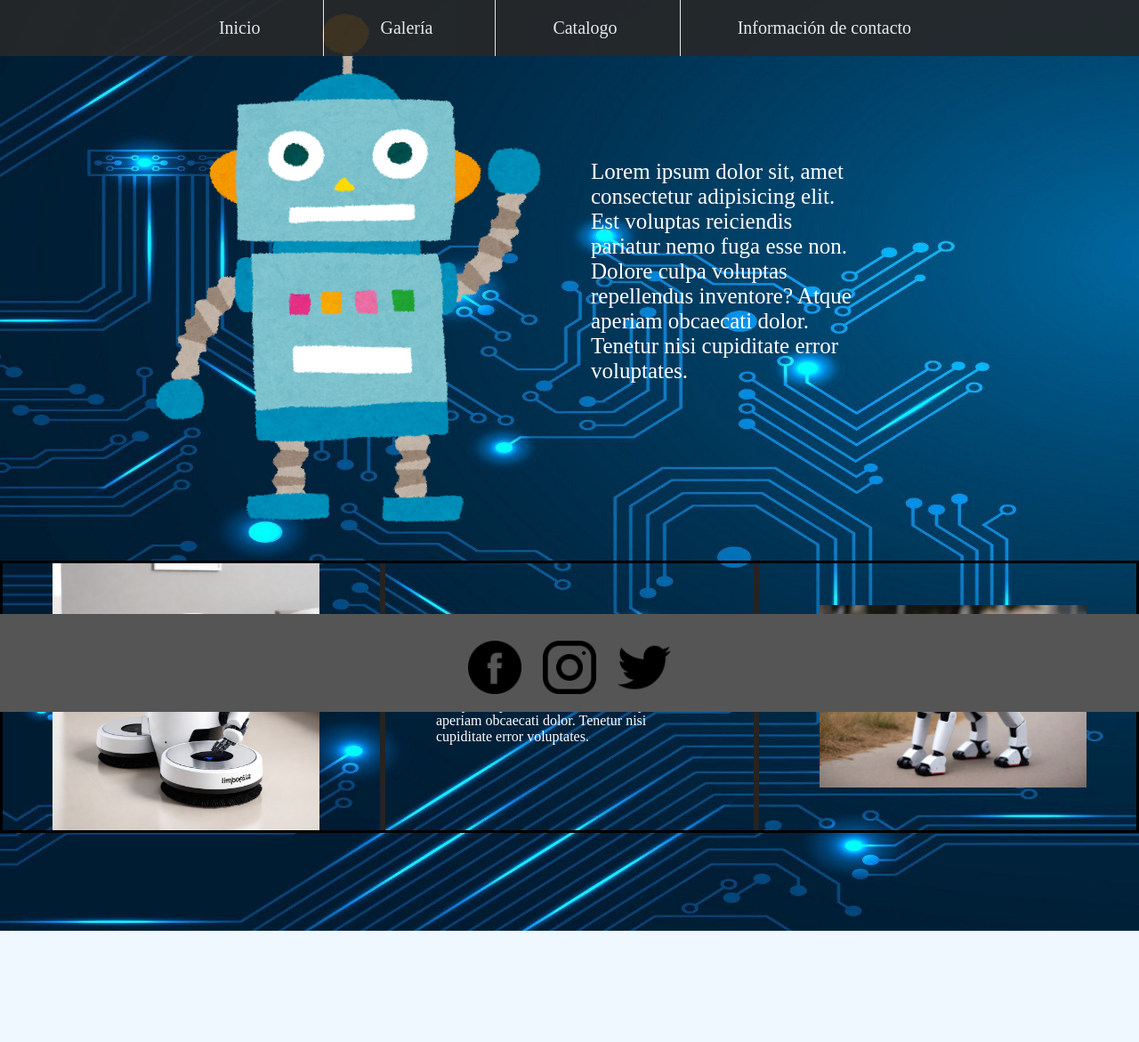
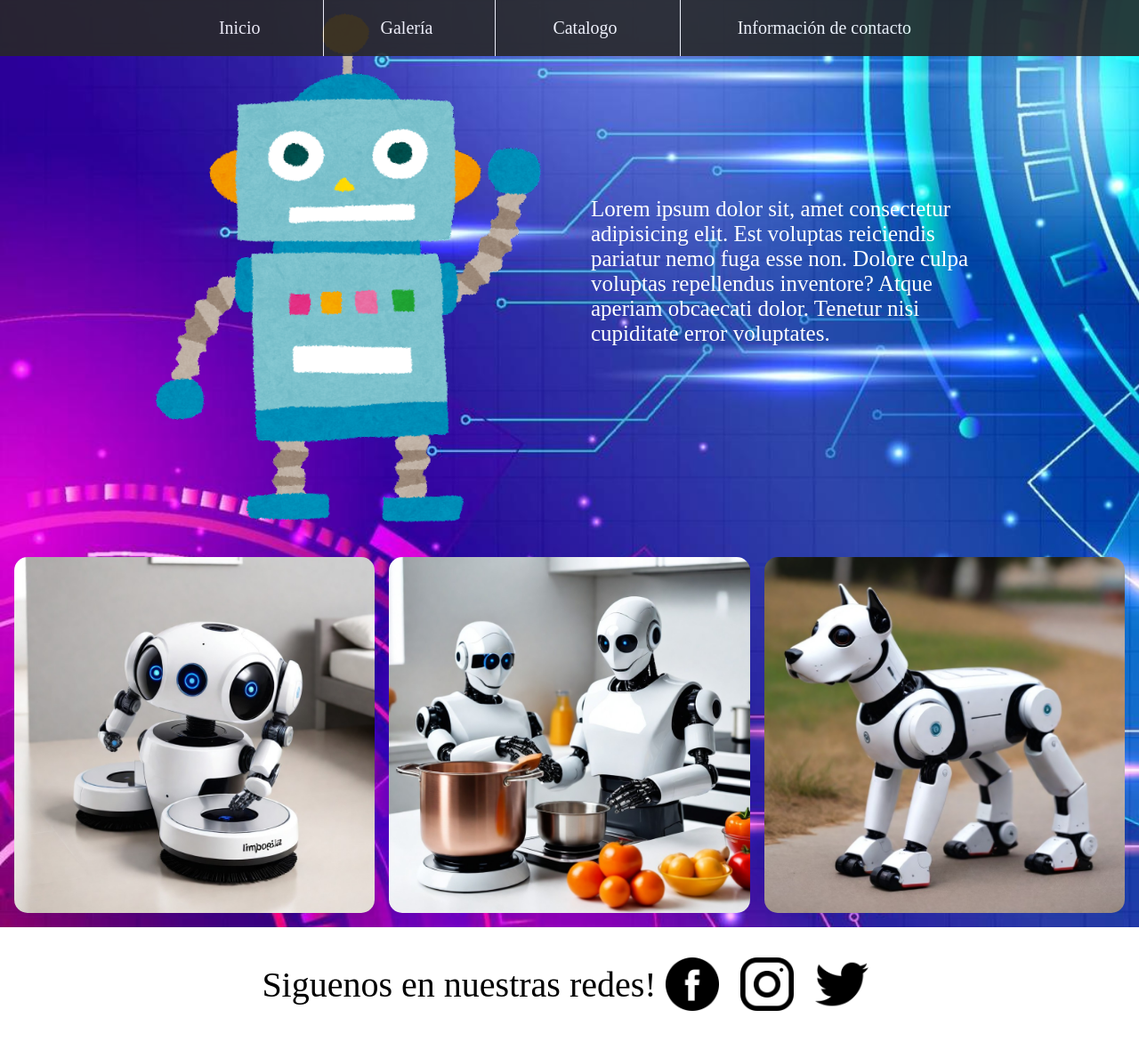
Before and after one commit to Tokipy/Proyecto-Grupal-Codo, a plain HTML site: page index.html in a window 1280 px wide. Shown: the whole page at 89% size. Before the commit the page ends 1046 px from the top, so only its background shows below. Drawn offline with Linux system fonts and the light colour scheme.

Commit message:
Tercera actualizacion 0.3. Se cambio la grid del index, actualizo el fondo, algunas imagenes, y el footer.

```diff
--- a/Catalogo.css
+++ b/Catalogo.css
@@ -1,3 +1,10 @@
+body{
+    background-color: aliceblue;
+    margin: 0;
+    background-image: url(img/abstract-technology-background-free-vector.jpg);
+    background-size: cover;
+}
+
 .nav-bar {
     position: fixed;
     top: 0;
@@ -55,15 +62,17 @@ body{
     margin: 0;
     padding: 0;
     font-weight: 400;
-       font-size: 40px;
+    font-size: 40px;
 }
 
 
 h1{
+    margin-top: 45px;
     font-weight: 400;
     text-align: center;
     padding: 20px 0;
     font-size: 40px;
+    color: white;
 }
 
 img{
@@ -89,16 +98,34 @@ img{
 }
 
 
+.formulario{
+    display: inline-block;
+}
+.robotform{
+    display: inline-block;
+}
+
 footer {
-    background-color: #555555;
-    padding: 20px;
+    position: relative;
+    left: 0;
+    bottom: 0;
+    padding-top: 1px;
+    padding-bottom: 1px;
+    width: 100%;
+    background-color: rgb(255, 255, 255);
+    color: rgb(0, 0, 0);
     text-align: center;
-    position: sticky;
-    bottom: 0;
+    display: flex;
+    justify-content: center;
+    align-items: center;
+}
+
+.foot-text{
+    font-size: 40px;
 }
 
 .social-media {
-    margin-top: 10px;
+    margin-top: 0px;
 }
 
 .social-media a {
@@ -107,7 +134,7 @@ footer {
 }
 
 .social-media img {
-    width: 60px; /* Adjust the size as needed */
-    height: 60px; /* Adjust the size as needed */
+    width: 60px;
+    height: 60px;
     vertical-align: middle;
 }
--- a/index.html
+++ b/index.html
@@ -6,14 +6,7 @@
     <title>Robots</title>
     <link rel="stylesheet" href="style.css">
     <style>
-        body{
-            background-color: aliceblue;
-            margin: 0;
-            padding: 0;
-            background-image: url(img/Background_1.jpg);
-            background-size: cover;
 
-        }
         nav{
             background-color: rgb(40, 40, 40);
             opacity: 0.9;
@@ -43,23 +36,15 @@
             </p>
         </div>
         <div class="bottom-body">
-            <div>
-                <img class="robot2" src="img/robot-limpieza2.jpeg">
-            </div>
-            <div>
-            <p class="bottom-text">
-                Lorem ipsum dolor sit, amet consectetur adipisicing elit.
-                Est voluptas reiciendis pariatur nemo fuga esse non.
-                Dolore culpa voluptas repellendus inventore?
-                Atque aperiam obcaecati dolor. Tenetur nisi cupiditate error voluptates.
-            </p>
-            </div>
-            <div>
-                <img class="robot2" src="img/perro-robot-guia.1jpeg.jpeg">
-            </div>
+            <img src="img/robot-limpieza2.jpeg">
+            <img src="img/robot-cocina.1jpeg_-_copia.jpeg">
+            <img src="img/perro-robot-guia.1jpeg.jpeg">
         </div>
     </div>
    <footer>
+    <div>
+        <p class="foot-text">Siguenos en nuestras redes!</p>
+    </div>
     <div class="social-media">
         <a href="#" class="facebook-foot"><img src="img/facebook_2168281.png"></a>
         <a href="#" class="insta-foot"><img src="img/instagram_733614.png"></a>
--- a/style.css
+++ b/style.css
@@ -1,3 +1,11 @@
+body{
+    background-color: aliceblue;
+    margin: 0;
+    background-image: url(img/abstract-technology-background-free-vector.jpg);
+    background-size: cover;
+
+}
+
 .nav-bar {
     position: fixed;
     top: 0;
@@ -59,25 +67,35 @@ nav a {
     }
 }
 
+.main-body{
+    margin:auto;
+    max-width: 1000px;
+    width: 1000px;
+}
+
 .robot1 {
     vertical-align: middle;
-    width: 500px;
+    width: 100%;
+    max-width: 500px;
 }
 
 .main-text {
     padding-left: 20px;
     display: inline-block;
-    width: 300px;
+    width: calc(100% - 540px);
     vertical-align: middle;
     font-size: 25px;
     color: white;
 }
-
+/*--
 .robot2 {
-    width: 300px;
+    width: 10px;
     vertical-align: middle;
+    flex-shrink: 0;
+    min-width: 80%;
+    min-height: 80%
 }
-
+--*/
 
 .bottom-text {
     display: inline-block;
@@ -87,10 +105,50 @@ nav a {
     color: white;
 }
 
-.main-body{
-    margin:auto;
-    width: 1000px;
+
+
+.bottom-body{
+    --gap: 16px;
+    --num-cols: 3;
+    --row-height: 400px;
+    box-sizing: border-box;
+    padding: var(--gap);
+    display: grid;
+    grid-template-columns: repeat(var(--num-cols), 1fr);
+    grid-auto-rows: var(--row-height);
+    gap: var(--gap);
 }
+
+.bottom-body > img{
+    width: 100%;
+    height: 100%;
+    object-fit: cover;
+    transition: transform .5s;
+    border-radius: 15px;
+}
+
+.bottom-body > img:hover{
+    transform: scale(1.05);
+}
+
+
+@media (max-width: 1024px){
+    .bottom-body{
+        --num-cols: 2;
+        --row-height: 200px;
+    }
+    .main-body {
+        max-width: 100%; /* Set max-width to 100% for smaller screens */
+        width: auto; /* Reset width to auto */
+    }
+
+    .main-text {
+        width: 100%; /* Set text width to 100% for smaller screens */
+        padding-left: 0; /* Remove padding for smaller screens */
+        text-align: center; /* Center text on smaller screens */
+    }
+}
+/*--
 .bottom-body{
     margin-top: 20px;
     display: grid;
@@ -101,7 +159,7 @@ nav a {
     border-style:solid;
     border-color: rbg(4, 44, 44);
     border-width: 3px;
-    overflow: hidden;
+    overflow: visible;
     position: relative;
 }
 
@@ -109,7 +167,6 @@ nav a {
     display: flex;
     justify-content: center;
     align-items: center;
-    /*--text-align: center;--*/ /*--Opcional--*/
 }
 
 .bottom-body::before,
@@ -119,25 +176,37 @@ nav a {
     top: 0;
     bottom: 0;
     width: 6px;
-    background-color: rgb(36, 36, 36);
+    background-color: rgb(0, 0, 0);
 }
 .bottom-body::before {
     left: calc(33.333% - 1px);
 }
 .bottom-body::after {
     right: calc(33.333% - 1px);
+} --*/
+
+footer {
+    position: relative;
+    left: 0;
+    bottom: 0;
+    padding-top: 1px;
+    padding-bottom: 1px;
+    width: 100%;
+    background-color: rgb(255, 255, 255);
+    color: rgb(0, 0, 0);
+    text-align: center;
+    display: flex;
+    justify-content: center;
+    align-items: center;
 }
 
-footer {
-    background-color: #555555;
-    padding: 20px;
-    text-align: center;
-    position: sticky;
-    bottom: 0;
+.foot-text{
+    font-size: 40px;
 }
 
+
 .social-media {
-    margin-top: 10px;
+    margin-top: 0px;
 }
 
 .social-media a {
```
Also changed, not shown: Formulario.html (+9 -2 lines), img/Background_1.jpg (deleted), img/abstract-technology-background-free-vector.jpg (added), img/robot-cocina.1jpeg_-_copia.jpeg (added).
